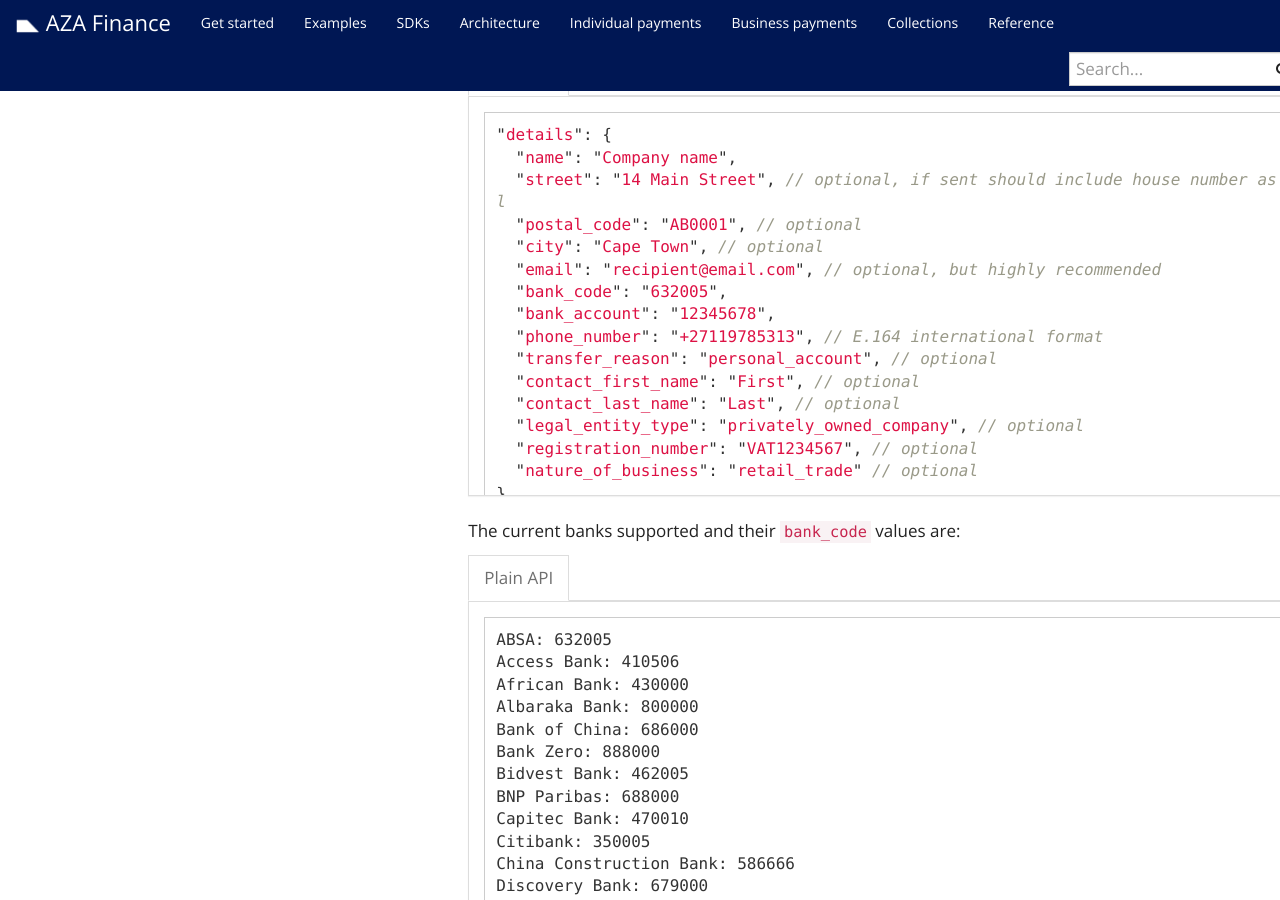
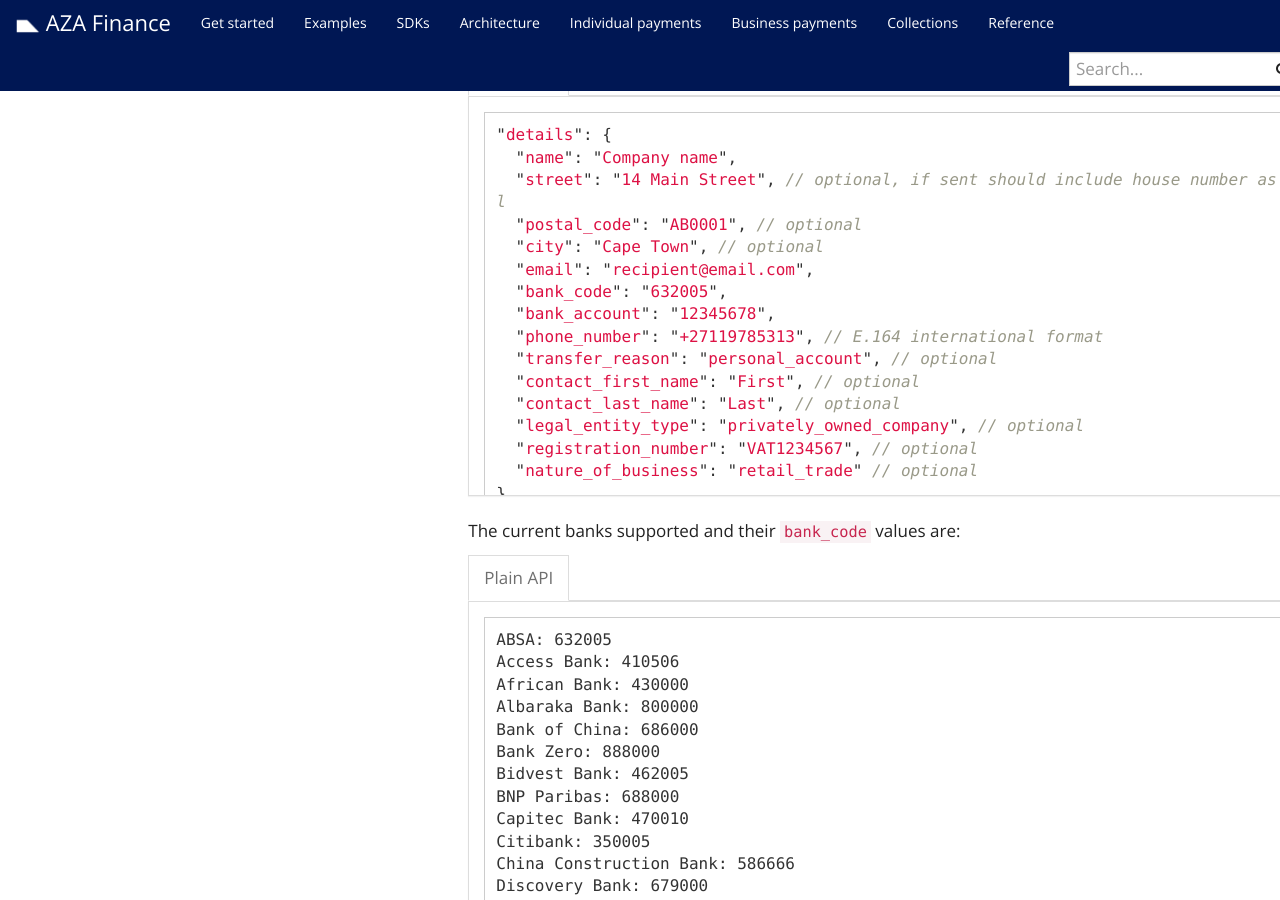
Before and after one commit to transferzero/api-documentation, a Jekyll site: the page built from _docs/business-payments.md, in a window 1280 px wide and 900 px high, scrolled down 7527 px. Built offline with Jekyll 4.4.1, drawn with Linux system fonts in a browser that asks for light colours; nearby versions of some CDN libraries; comment, search, counter and statistics services are not loaded.

Commit message:
email mandatory for zar

```diff
--- a/_includes/corridors/zar-bank.md
+++ b/_includes/corridors/zar-bank.md
@@ -19,7 +19,7 @@ For South African bank payments please use the following recipient details:
   "street": "14 Main Street", // optional, if sent should include house number as well
   "postal_code": "AB0001", // optional
   "city": "Cape Town", // optional
-  "email": "recipient@email.com", // optional, but highly recommended
+  "email": "recipient@email.com",
   "bank_code": "632005",
   "bank_account": "12345678",
   "phone_number": "+27119785313", // E.164 international format
```
